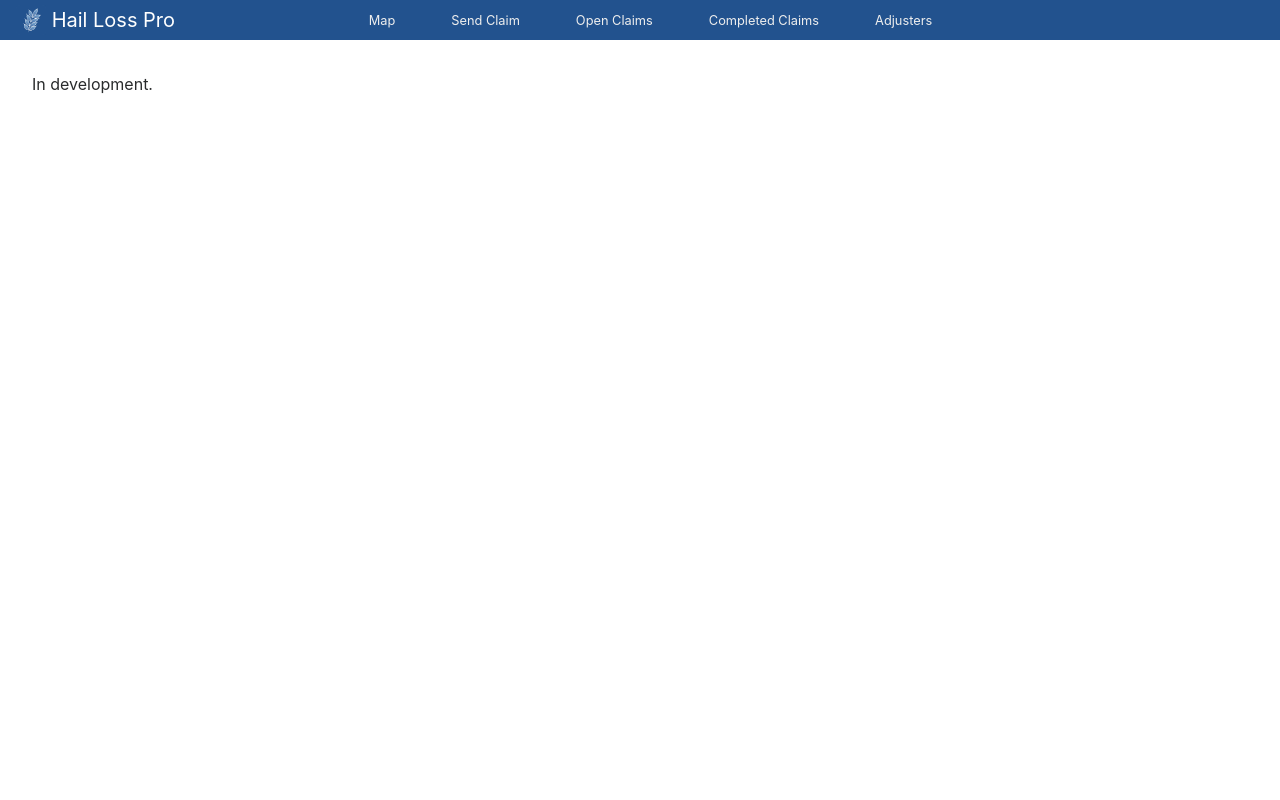
After one commit to przytular/hailapp, a Django app: template hailapppro/dashboard/templates/dashboard/adjusters.html in a window 1280 px wide. The commit adds this page. Run offline with Django 3.2, Linux system fonts and the light colour scheme; the template is opened without the code that fills it, so the values that code supplies are empty; some libraries are stand-ins or nearby versions.

Commit message:
set main views

```diff
--- a/hailapppro/dashboard/static/dashboard/css/style.css
+++ b/hailapppro/dashboard/static/dashboard/css/style.css
@@ -1,7 +1,7 @@
 html, body { height: 100%; }
 
 .navbar {
-  height: 60px;
+  height: 5vh;
   z-index: 3;
   background-color: #22528e;
 }
@@ -23,10 +23,18 @@ html, body { height: 100%; }
 }
 
 #wrapper {
-    height: 100vh;
+    height: 95vh;
     display: flex;
     align-items: stretch;
 }
+
+
+#map {
+  width: 100%;
+  height: 100%;
+}
+
+.indev {padding: 2rem;}
 
 
 /* ---------------------------------------------------
@@ -88,10 +96,3 @@ html, body { height: 100%; }
         margin-left: 0;
     }
 }
-
-
-#map {
-  position: absolute;
-  width: 100%;
-  height: 100%;
-}
--- /dev/null
+++ b/hailapppro/dashboard/templates/dashboard/adjusters.html
@@ -0,0 +1,4 @@
+{% extends 'dashboard/base.html' %}
+{% block content %}
+<p class="indev">In development.</p>
+{% endblock %}
--- a/hailapppro/dashboard/templates/dashboard/base.html
+++ b/hailapppro/dashboard/templates/dashboard/base.html
@@ -27,11 +27,11 @@
       </a>
       <div class="collapse navbar-collapse" id="navbarNavAltMarkup">
         <div class="navbar-nav">
-          <a class="nav-item nav-link active" href="#">Map <span class="sr-only">(current)</span></a>
-          <a class="nav-item nav-link" href="#">Send Claims</a>
-          <a class="nav-item nav-link" href="#">Open Claims</a>
-          <a class="nav-item nav-link" href="#">Completed Claims</a>
-          <a class="nav-item nav-link" href="#">Adjusters</a>
+          <a class="nav-item nav-link active" href="{% url 'map' %}">Map</a>
+          <a class="nav-item nav-link" href="{% url 'send_claim' %}">Send Claim</a>
+          <a class="nav-item nav-link" href="{% url 'open_claims' %}">Open Claims</a>
+          <a class="nav-item nav-link" href="{% url 'completed_claims' %}">Completed Claims</a>
+          <a class="nav-item nav-link" href="{% url 'adjusters' %}">Adjusters</a>
         </div>
       </div>
     </nav>
--- /dev/null
+++ b/hailapppro/dashboard/templates/dashboard/completed_claims.html
@@ -0,0 +1,4 @@
+{% extends 'dashboard/base.html' %}
+{% block content %}
+<p class="indev">In development.</p>
+{% endblock %}
--- /dev/null
+++ b/hailapppro/dashboard/templates/dashboard/open_claims.html
@@ -0,0 +1,4 @@
+{% extends 'dashboard/base.html' %}
+{% block content %}
+<p class="indev">In development.</p>
+{% endblock %}
--- /dev/null
+++ b/hailapppro/dashboard/templates/dashboard/send_claim.html
@@ -0,0 +1,4 @@
+{% extends 'dashboard/base.html' %}
+{% block content %}
+<p class="indev">In development.</p>
+{% endblock %}
--- a/hailapppro/dashboard/urls.py
+++ b/hailapppro/dashboard/urls.py
@@ -1,7 +1,11 @@
 from django.conf.urls import url
-from .views import IndexView
-
+from .views import MapView, SendClaimView, OpenClaimsView, \
+                   CompletedClaimsView, AdjustersView
 
 urlpatterns = [
-    url(r'$', IndexView.as_view(), name='index')
+    url(r'^$', MapView.as_view(), name='map'),
+    url(r'^send/$', SendClaimView.as_view(), name='send_claim'),
+    url(r'^open/$', OpenClaimsView.as_view(), name='open_claims'),
+    url(r'^completed/$', CompletedClaimsView.as_view(), name='completed_claims'),
+    url(r'^adjusters/$', AdjustersView.as_view(), name='adjusters'),
 ]
```
Also changed, not shown: hailapppro/dashboard/views.py (+17 -1 lines), 1 other file.
